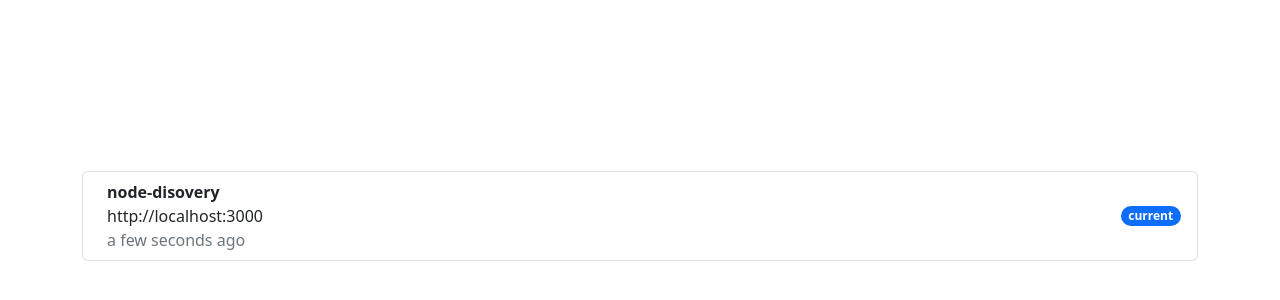
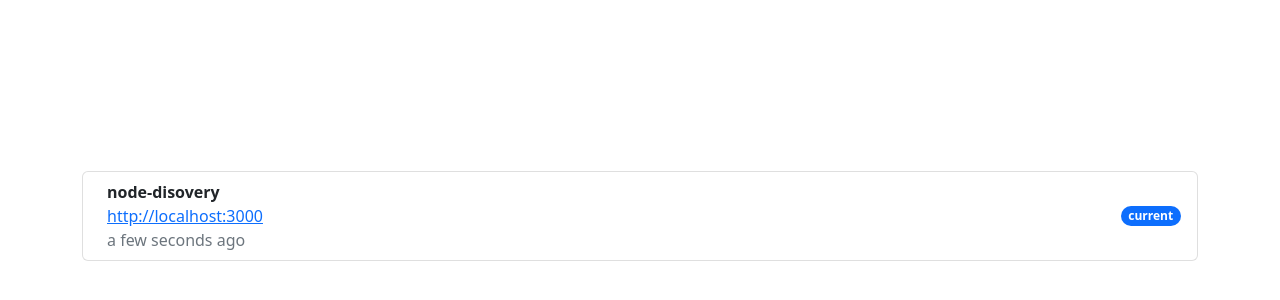
Before and after one commit to yaien/node-discovery, a Next.js app: page / in a window 1280 px wide. Shown: the part 184-484 px from the top of the page. Built offline with nearby package versions, Linux system fonts and the light colour scheme.

Commit message:
make client links

```diff
--- a/pages/index.tsx
+++ b/pages/index.tsx
@@ -48,7 +48,11 @@ const Home: NextPage<{ state: State }> = (props) => {
           <li className={cs("list-group-item d-flex justify-content-between align-items-center", { "text-bg-dark": dark })}>
             <div className="ms-2 me-auto">
               <div className="fw-bold">{state.current.name}</div>
-              <div className="fs-6">{state.current.addr}</div>
+              <div className="fs-6">
+                <a href={state.current.addr} target="_blank">
+                  {state.current.addr}
+                </a>
+              </div>
               <div className="fs-6 text-muted">
                 <Since date={state.current.updatedAt} />
               </div>
@@ -59,7 +63,11 @@ const Home: NextPage<{ state: State }> = (props) => {
             <li key={client.id} className={cs("list-group-item", { "text-bg-dark": dark })}>
               <div className="ms-2 me-auto">
                 <div className="fw-bold">{client.name}</div>
-                <div className="fs-6">{client.addr}</div>
+                <div className="fs-6">
+                  <a href={client.addr} target="_blank">
+                    {client.addr}
+                  </a>
+                </div>
                 <div className="fs-6 text-muted">
                   <Since date={client.updatedAt} />
                 </div>
```
